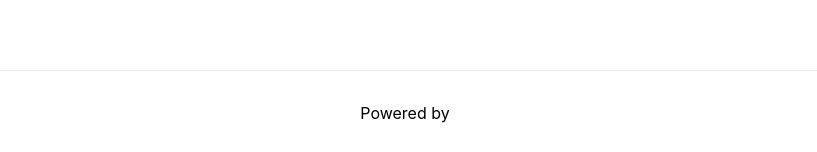
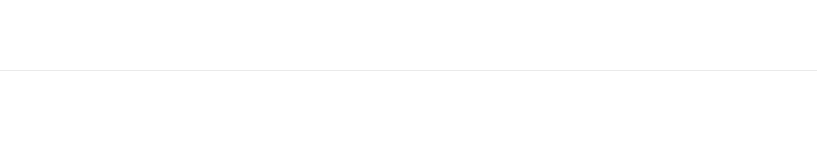
Before and after one commit to Virtu-Studio/virtu-studio-website, a Next.js app: page / in a window 1280 px wide. Shown: the part 730-882 px from the top of the page, without its empty margins (231-1048 px from the left). Built offline with nearby package versions, Linux system fonts and the light colour scheme.

Commit message:
Add github Actions

```diff
--- a/pages/index.js
+++ b/pages/index.js
@@ -14,15 +14,7 @@ export default function Home() {
         <h1 className={styles.title}>Welcome to Virtu Studio</h1>
       </main>
 
-      <footer className={styles.footer}>
-        <a
-          href="https://vercel.com?utm_source=create-next-app&utm_medium=default-template&utm_campaign=create-next-app"
-          target="_blank"
-          rel="noopener noreferrer"
-        >
-          Powered by <span className={styles.logo}></span>
-        </a>
-      </footer>
+      <footer className={styles.footer}></footer>
     </div>
   );
 }
```
